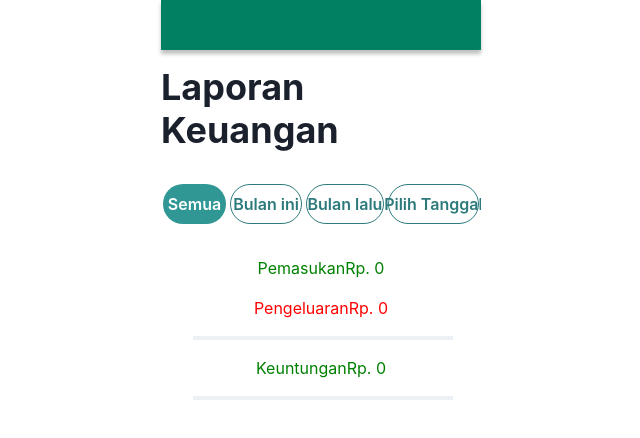
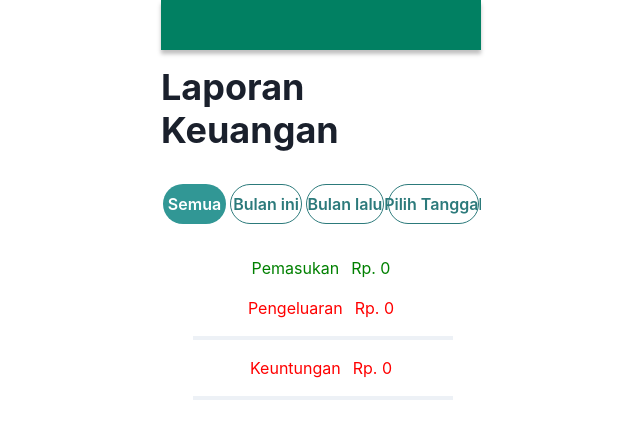
Before and after one commit to AndhikaBrosnan/financial-reporting, a Next.js app: page /profit-loss in a window 1280 px wide. Shown: the top 438 px of the page, without its empty margins (319-959 px from the left). Built offline with nearby package versions, Linux system fonts and the light colour scheme.

Commit message:
fix: main

```diff
--- a/pages/profit-loss/index.js
+++ b/pages/profit-loss/index.js
@@ -9,13 +9,43 @@ const ProfitLoss = () => {
   const isMobile = isMiniMobileHandler();
 
   const [transaksi, setTransaksi] = useState([]);
+  const [totalIncome, setTotalIncome] = useState(0);
+  const [totalOutcome, setTotalOutcome] = useState(0);
+
+  const [totalProfit, setTotalProfit] = useState(0);
+
+  const formatter = new Intl.NumberFormat("id-ID");
+
+  console.log("totalProfit: ", totalProfit);
 
   useEffect(() => {
     const transactions = JSON.parse(localStorage.getItem("transactions"));
     if (!isEmpty(transactions)) setTransaksi(transactions);
   }, []);
 
-  console.log("transaksi ProfitLoss: ", transaksi);
+  useEffect(() => {
+    if (!isEmpty(transaksi)) {
+      const sumIncome = transaksi.reduce(function (sum, value) {
+        if (value.type === "income") {
+          return sum + parseInt(value.nominal);
+        }
+        return sum;
+      }, 0);
+      setTotalIncome(sumIncome);
+
+      const sumOutcome = transaksi.reduce(function (sum, value) {
+        if (value.type === "outcome") {
+          return sum + parseInt(value.nominal);
+        }
+        return sum;
+      }, 0);
+      setTotalOutcome(sumOutcome);
+    }
+  }, [transaksi]);
+
+  useEffect(() => {
+    setTotalProfit(totalIncome - totalOutcome);
+  }, [totalIncome, totalOutcome]);
 
   return (
     <Box p={!isMobile && "0 30em"}>
@@ -62,8 +92,8 @@ const ProfitLoss = () => {
           <Box>
             <Text color="green">Pemasukan</Text>
           </Box>
-          <Box>
-            <Text color="green">Rp. 0</Text>
+          <Box ml={3}>
+            <Text color="green">Rp. {formatter.format(totalIncome)}</Text>
           </Box>
         </Flex>
 
@@ -71,18 +101,21 @@ const ProfitLoss = () => {
           <Box>
             <Text color="red">Pengeluaran</Text>
           </Box>
-          <Box>
-            <Text color="red">Rp. 0</Text>
+          <Box ml={3}>
+            <Text color="red">Rp. {formatter.format(totalOutcome)}</Text>
           </Box>
         </Flex>
 
         <Divider borderWidth="2px" />
         <Flex m="1em 2em" justifyContent="center" alignItems="center">
           <Box>
-            <Text color="green">Keuntungan</Text>
+            <Text color={totalProfit > 0 ? "green" : "red"}>Keuntungan</Text>
           </Box>
-          <Box>
-            <Text color="green">Rp. 0</Text>
+          <Box ml={3}>
+            <Text color={totalProfit > 0 ? "green" : "red"}>
+              {totalProfit < 0 && "-"} Rp.{" "}
+              {formatter.format(Math.abs(totalProfit))}
+            </Text>
           </Box>
         </Flex>
         <Divider borderWidth="2px" />
```
